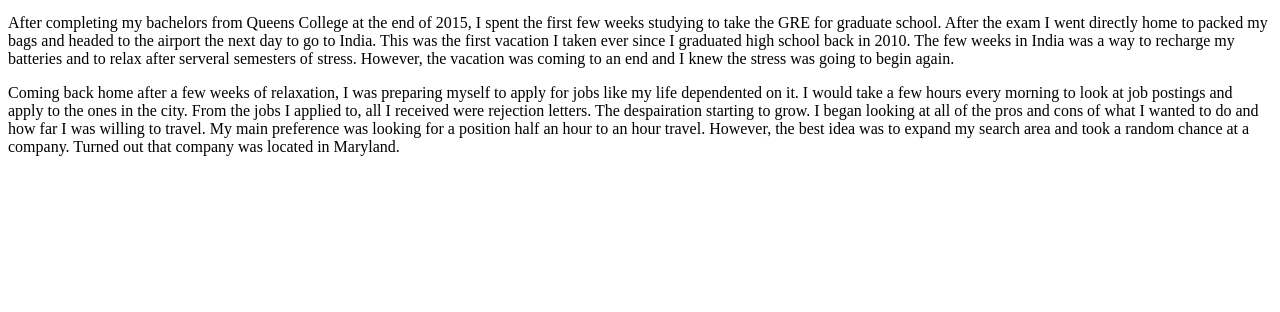
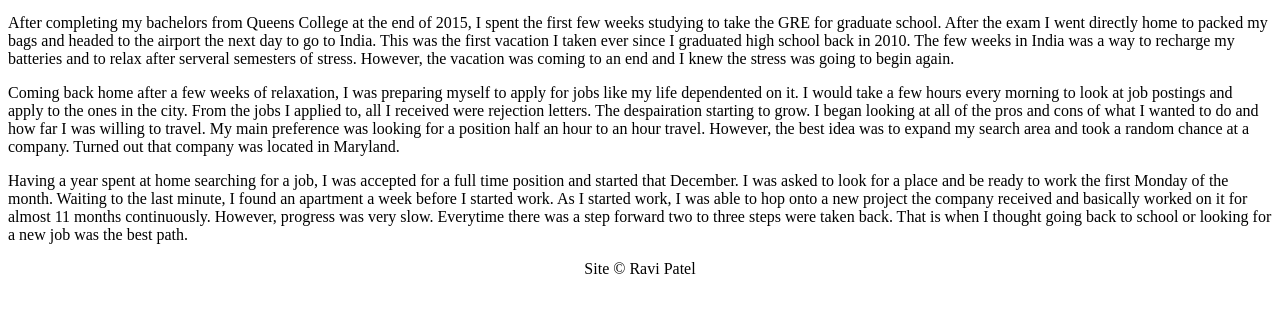
Before and after one commit to rpatel1291/Lab5-HTML, a plain HTML site: page story.html in a window 1280 px wide. Shown: the part 136-448 px from the top of the page. Drawn offline with Linux system fonts and the light colour scheme.

Commit message:
Third paragraph/footer
Third paragraph is added to article and the footer

```diff
--- a/story.html
+++ b/story.html
@@ -31,8 +31,12 @@
             a position half an hour to an hour travel. However, the best idea was to expand my search area and took a random chance at a company. Turned out that company
             was located in Maryland.</p>
 
-            <p></p>
+            <p>Having a year spent at home searching for a job, I was accepted for a full time position and started that December. I was asked to look for a place and be
+            ready to work the first Monday of the month. Waiting to the last minute, I found an apartment a week before I started work. As I started work, I was able to hop
+            onto a new project the company received and basically worked on it for almost 11 months continuously. However, progress was very slow. Everytime there was a step
+            forward two to three steps were taken back. That is when I thought going back to school or looking for a new job was the best path.</p>
         </article>
     </main>
+    <footer><center>Site &copy; Ravi Patel</center></footer>
 </body>
 </html>
```
